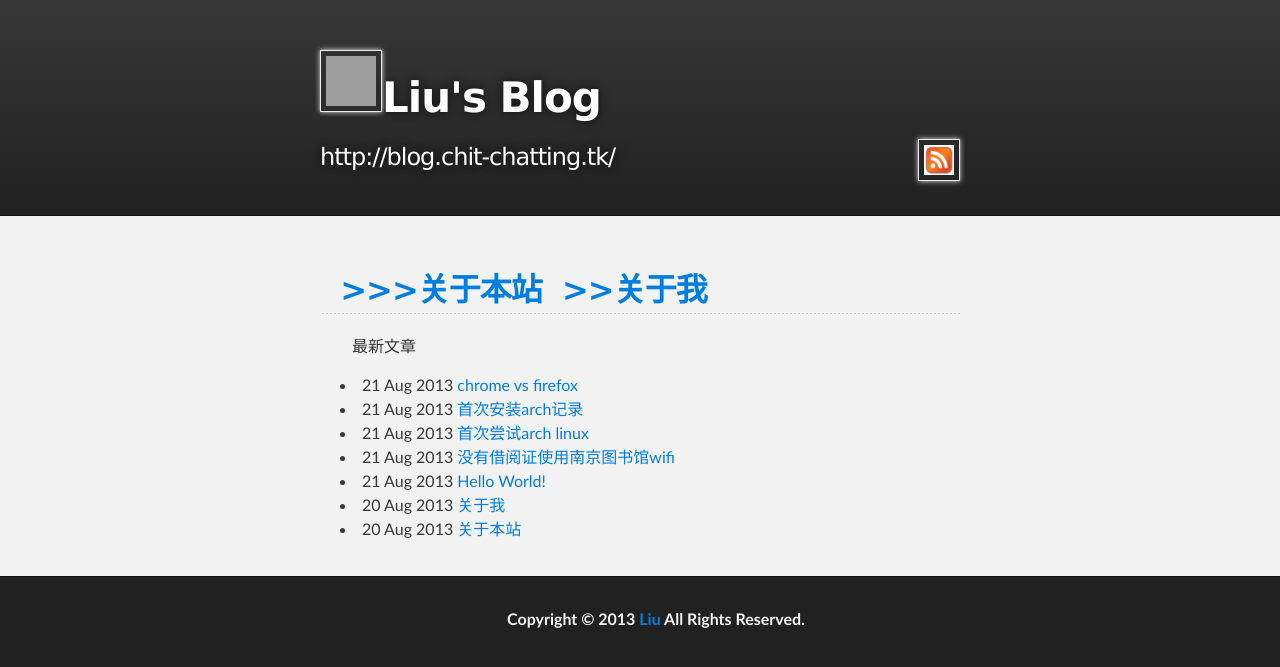
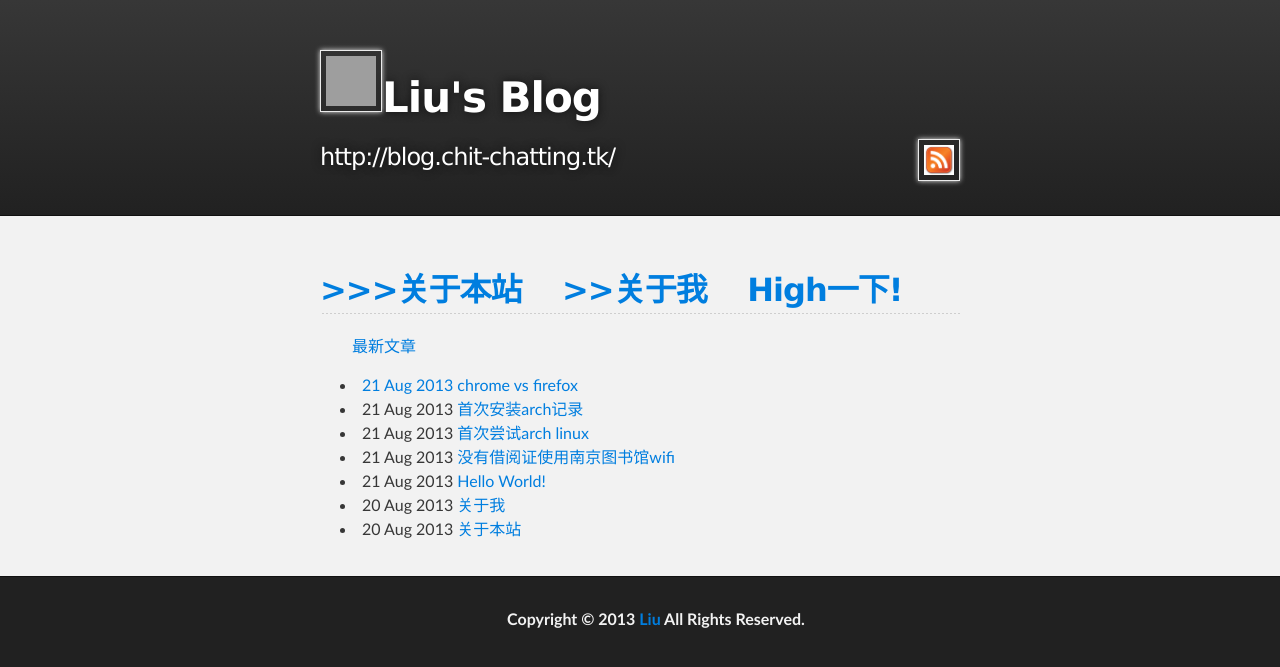
Before and after one commit to laurence6/blog, a Jekyll site: the page built from index.html, in a window 1280 px wide. Shown: the top 667 px of the page. Built offline with Jekyll 4.4.1, drawn with Linux system fonts in a browser that asks for light colours; grey boxes are pictures that could not be loaded.

Commit message:
Update js

```diff
--- a/index.html
+++ b/index.html
@@ -1,7 +1,9 @@
 ---
 layout: default
 ---
-<h2>&nbsp;&nbsp;<a href="/2013/08/20/about">>>>关于本站</a>&nbsp;&nbsp;<a href="/2013/08/20/aboutme">>>关于我</a>&nbsp;&nbsp;<script type="text/javascript" src="dreamdu.js">>High一下!</script></h3>
+<script type="text/javascript" src="/javascripts/high.js"></script>
+
+<h2><a href="/2013/08/20/about">>>>关于本站</a>&nbsp;&nbsp;&nbsp;&nbsp;<a href="/2013/08/20/aboutme">>>关于我</a>&nbsp;&nbsp;&nbsp;&nbsp;<a href="#" onclick="high">High一下!</h3>
 
 <p>最新文章</p>
 
--- a/javascripts/high.js
+++ b/javascripts/high.js
@@ -1,4 +1,4 @@
-function()
+function high()
 {
 
 function c()
```
